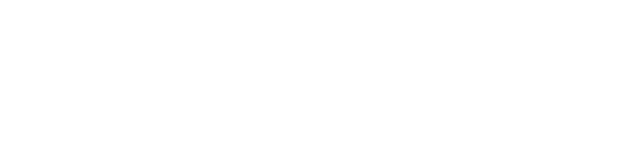
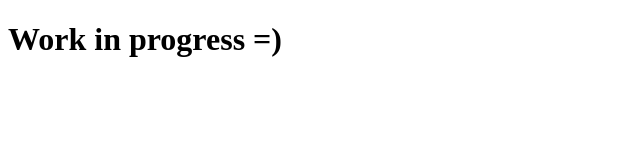
Before and after one commit to vsanjorge/vsanjorge, a plain HTML site: page index.html in a window 1280 px wide. Shown: the whole page, without its empty margins (0-640 px from the left). Drawn offline with Linux system fonts and the light colour scheme.

Commit message:
Work in progress

```diff
--- a/index.html
+++ b/index.html
@@ -9,6 +9,6 @@
     <script src="script.js"></script>
   </head>
   <body>
-
+    <h1>Work in progress =)</h1>
   </body>
 </html>
```
